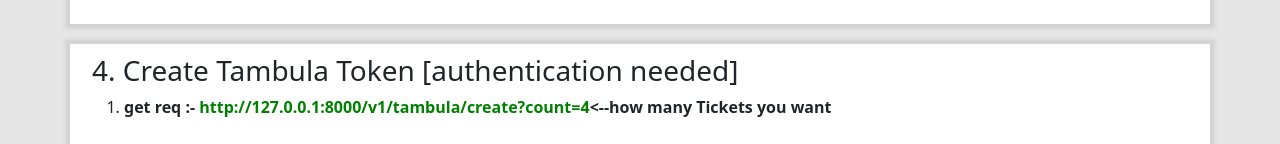
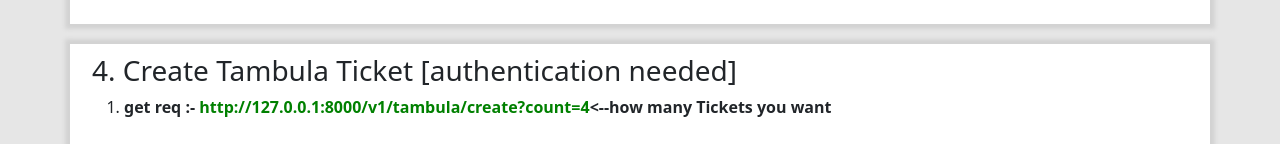
Before and after one commit to tush8788/tambula-ticket-api-unibit, a website: page views/home.html in a window 1280 px wide. Shown: the part 553-697 px from the top of the page. Drawn offline with nearby package versions, Linux system fonts and the light colour scheme.

Commit message:
add readme.md

```diff
--- a/views/home.html
+++ b/views/home.html
@@ -104,7 +104,7 @@
         <!-- 4 -->
         <div class="row">
             <div class="col">
-                <h3>4. Create Tambula Token [authentication needed]</h3>
+                <h3>4. Create Tambula Ticket [authentication needed]</h3>
                 <ol>
                     <li>
                         <b> get req :-
```
Also changed, not shown: README.md (added).
